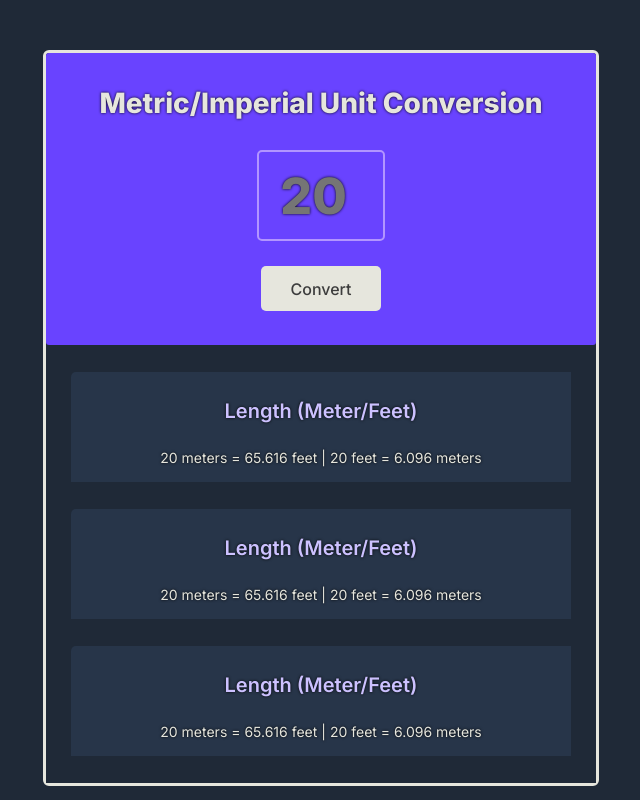
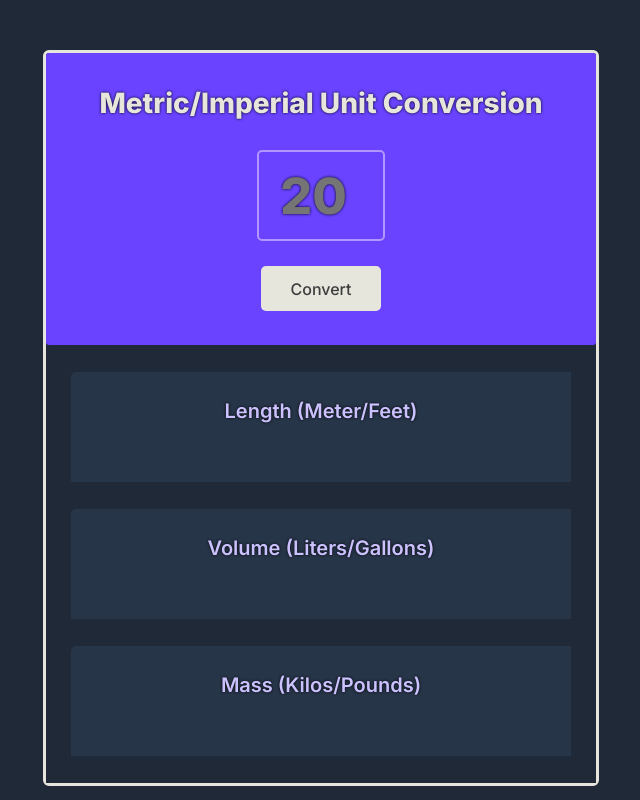
Before and after one commit to Rnnx/Unit-converter, a plain HTML site: page index.html in a window 1280 px wide. Shown: the whole page, without its empty margins (319-959 px from the left). Drawn offline with Linux system fonts and the light colour scheme.

Commit message:
Update index.html

```diff
--- a/index.html
+++ b/index.html
@@ -28,15 +28,15 @@
             <div id="measures">
                 <div id="length">
                     <h4>Length (Meter/Feet)</h4>
-                    <p id="length-txt">20 meters = 65.616 feet | 20 feet = 6.096 meters</p>
+                    <p id="length-txt"></p>
                 </div>
                 <div id="volume">
-                    <h4>Length (Meter/Feet)</h4>
-                    <p id="volume-txt">20 meters = 65.616 feet | 20 feet = 6.096 meters</p>
+                    <h4>Volume (Liters/Gallons)</h4>
+                    <p id="volume-txt"></p>
                 </div>
                 <div id="mass">
-                    <h4>Length (Meter/Feet)</h4>
-                    <p id="mass-txt">20 meters = 65.616 feet | 20 feet = 6.096 meters</p>
+                    <h4>Mass (Kilos/Pounds)</h4>
+                    <p id="mass-txt"></p>
                 </div>
             </div>
         </div>
```
